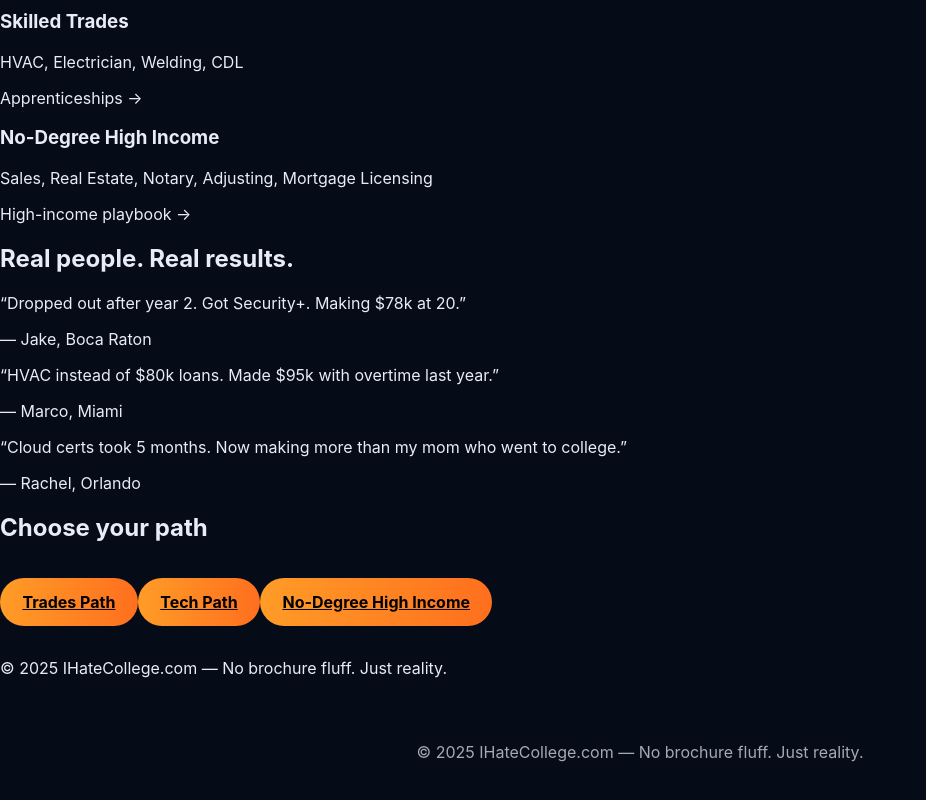
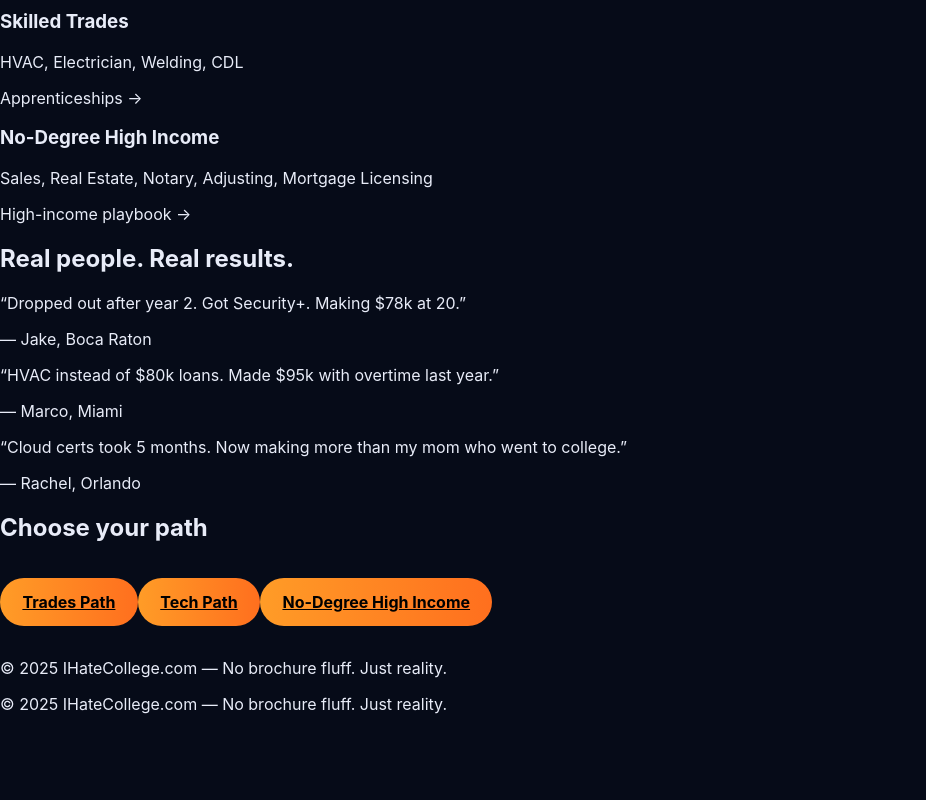
Before and after one commit to placebetsai/Ihatecollege, a Next.js app: page / in a window 1280 px wide. Shown: the part 569-1369 px from the top of the page, without its empty margins (0-926 px from the left). After the commit the page ends 1299 px from the top, so only its background shows below. Built offline with nearby package versions, Linux system fonts and the light colour scheme.

Commit message:
Update Footer.js

```diff
--- a/components/Footer.js
+++ b/components/Footer.js
@@ -1,6 +1,7 @@
+// components/Footer.js
 export default function Footer() {
   return (
-    <footer className="footer">
+    <footer className="site-footer">
       <p>© {new Date().getFullYear()} IHateCollege.com — No brochure fluff. Just reality.</p>
     </footer>
   );
```
